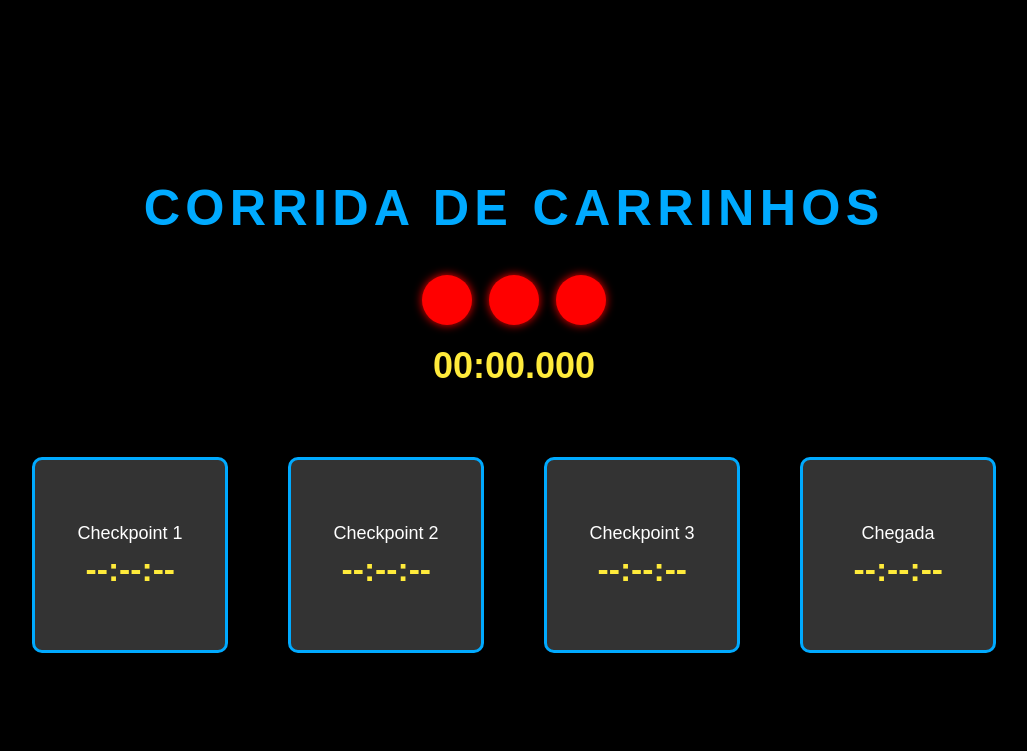
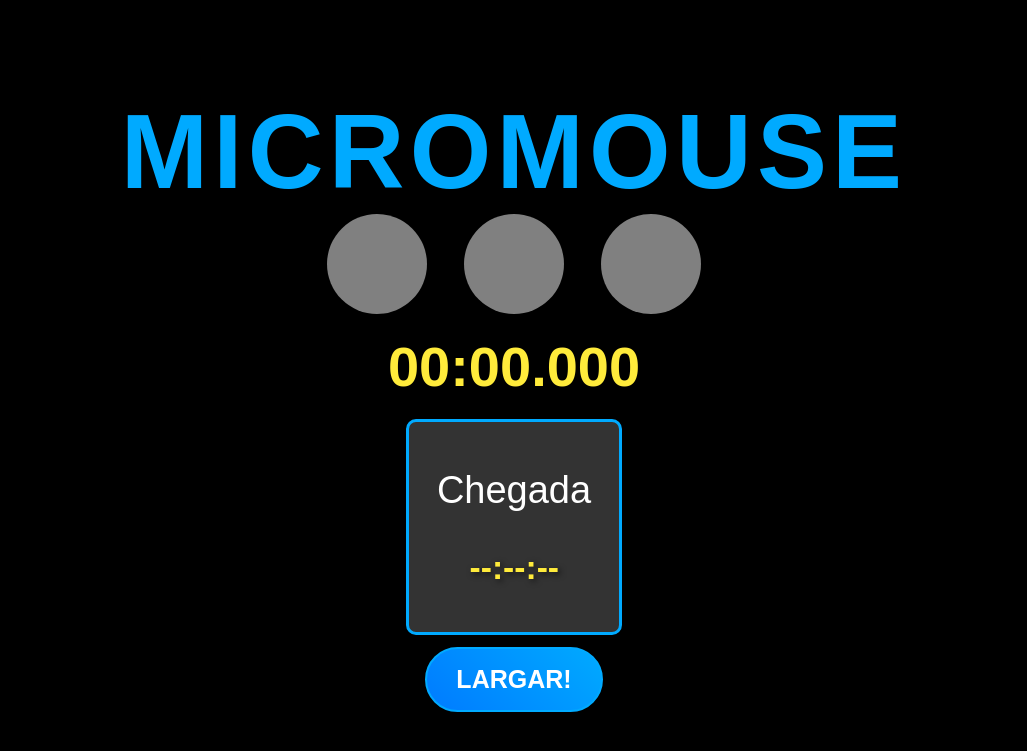
Before and after one commit to JoaoAlexandreMG/TELA_TUR, a Flask app: page / in a window 1280 px wide. Shown: the top 751 px of the page, without its empty margins (126-1153 px from the left). Run offline with Flask 3, Linux system fonts and the light colour scheme; some libraries are stand-ins or nearby versions.

Commit message:
finalizado micromouse

```diff
--- a/app.py
+++ b/app.py
@@ -1,77 +1,59 @@
-from calendar import c
 from flask import Flask, render_template
-from flask_socketio import SocketIO
-from flask_cors import CORS
+from flask_socketio import SocketIO, emit
 import socket
-import threading
+
+# Configurações do servidor
+HOST = "192.168.0.101"  # Altere para o IP correto do seu PC
+PORT = 5555  # Porta para comunicação com o Arduino
 
 app = Flask(__name__)
-app.config['SECRET_KEY'] = 'your_secret_key'
-CORS(app)  # Adiciona suporte ao CORS
-socketio = SocketIO(app)
+app.config["SECRET_KEY"] = "secret!"
+socketio = SocketIO(app, cors_allowed_origins="*")
 
-# Configurações do servidor TCP
-TCP_IP = '127.0.0.1'
-TCP_PORT = 3334
-BUFFER_SIZE = 1024
 
-# Variáveis globais
-race_data = {
-    'checkpoints': [],
-    'finish_time': None,
-}
+# Rota para exibir a página HTML
+@app.route("/")
+def index():
+    return render_template("display.html")
 
-# Função para lidar com conexões TCP e receber dados do ESP32
-def tcp_server():
-    sock = socket.socket(socket.AF_INET, socket.SOCK_STREAM)
-    sock.bind((TCP_IP, TCP_PORT))
-    sock.listen(1)
-    print(f"Servidor TCP escutando na porta {TCP_PORT}...")
 
-    conn, addr = sock.accept()
-    print(f"Conexão de: {addr}")
-    first = False
-    checkpoint1 = False
-    checkpoint2 = False
-    checkpoint3 = False
-    chegada = False
-    try:
-        while True:
-            data = conn.recv(BUFFER_SIZE)
-            if not data:
-                break
+# Função para receber dados do Arduino e enviar ao frontend via WebSocket
+def iniciar_servidor():
+    with socket.socket(socket.AF_INET, socket.SOCK_STREAM) as servidor:
+        servidor.bind((HOST, PORT))
+        servidor.listen()
+        print(f"Esperando conexão no IP {HOST} e porta {PORT}...")
 
-            message = data.decode().strip()
-            if not first:
-                socketio.emit('comeco', message)
-                first = True
-            elif not checkpoint1:
-                socketio.emit('check1', message)
-                checkpoint1 = True
-            elif not checkpoint2:
-                socketio.emit('check2', message)
-                checkpoint2 = True
-            elif not checkpoint3:
-                socketio.emit('check3', message)
-                checkpoint3 = True
-            else:
-                socketio.emit('chegada', message)
-                chegada = True
+        conexao, endereco = servidor.accept()
+        with conexao:
+            print(f"Conectado por {endereco}")
+            while True:
+                dados = conexao.recv(1024)
+                mensagem = dados.decode("utf-8").strip()
+                if mensagem == "0":
+                    socketio.emit(
+                        "start",
+                        {
+                            "start": 1,
+                        },
+                    )
+                else:
+                    socketio.emit(
+                        "finish",
+                        {
+                            "finish": mensagem,
+                        },
+                    )
 
-    finally:
-        conn.close()
 
-# Rota principal para renderizar a página
-@app.route('/')
-def index():
-    return render_template('display.html')
+# Inicia o servidor em uma thread separada
+@socketio.on("connect")
+def handle_connect():
+    print("Cliente conectado.")
 
-# Inicia o servidor TCP em uma thread separada
-if __name__ == '__main__':
-    # Inicia a thread do servidor TCP
-    tcp_thread = threading.Thread(target=tcp_server)
-    tcp_thread.daemon = True  # Permite que o programa termine mesmo que a thread esteja em execução
-    tcp_thread.start()
 
-    # Inicia o servidor Flask
-    socketio.run(app, host='127.0.0.1', port=5000)
+if __name__ == "__main__":
+    socketio.start_background_task(
+        iniciar_servidor
+    )  # Inicia a leitura TCP em segundo plano
+    socketio.run(app, host="0.0.0.0", port=5000)
--- a/static/script.js
+++ b/static/script.js
@@ -1,93 +1,96 @@
+// Conecta ao servidor WebSocket
+const socket = io.connect("http://192.168.0.101:5000");
+
 let startTime;
 let timerInterval;
-let startTimestamp; // Armazena o timestamp de início
-let currentTimeMilliseconds = 0; // Armazena o tempo em milissegundos
 
-// Inicia o cronômetro
-function startTimer() {
-  startTimestamp = Date.now(); // Salva o timestamp de início
-  currentTimeMilliseconds = 0; // Reinicia o tempo acumulado
-  timerInterval = setInterval(updateTimer, 10); // Atualiza a cada 10 milissegundos
-}
-
-// Atualiza o cronômetro
-function updateTimer() {
-  currentTimeMilliseconds = Date.now() - startTimestamp; // Calcula o tempo total em milissegundos
-  const minutes = Math.floor((currentTimeMilliseconds % 3600000) / 60000);
-  const seconds = Math.floor((currentTimeMilliseconds % 60000) / 1000);
-  const milliseconds = Math.floor(currentTimeMilliseconds % 1000);
-
-  document.getElementById("minutes").innerText = String(minutes).padStart(
+// Função para atualizar o cronômetro
+function atualizarCronometro() {
+  const tempoAtual = new Date() - startTime;
+  const minutos = String(Math.floor((tempoAtual / 60000) % 60)).padStart(
     2,
     "0"
   );
-  document.getElementById("seconds").innerText = String(seconds).padStart(
+  const segundos = String(Math.floor((tempoAtual / 1000) % 60)).padStart(
     2,
     "0"
   );
-  document.getElementById("milliseconds").innerText = String(
-    milliseconds
-  ).padStart(3, "0");
+  const milissegundos = String(tempoAtual % 1000).padStart(3, "0");
+
+  document.getElementById("minutes").textContent = minutos;
+  document.getElementById("seconds").textContent = segundos;
+  document.getElementById("milliseconds").textContent = milissegundos;
 }
 
-// WebSocket para receber dados em tempo real do servidor Python
-const socket = io.connect("http://localhost:5000");
+// Função para iniciar a sequência de largada (sem iniciar o cronômetro)
+function iniciarLargada() {
+  const luzes = [
+    document.getElementById("light1"),
+    document.getElementById("light2"),
+    document.getElementById("light3"),
+  ];
+  let index = 0;
 
-socket.on("comeco", function () {
-  console.log("Corrida começou!");
-  startTimer();
+  const interval = setInterval(() => {
+    document.getElementById("start-sound").play(); // Som de largada
+    if (index > 0) luzes[index - 1].classList.remove("active");
+    if (index < luzes.length) {
+      luzes[index].classList.add("active");
+      index++;
+    } else {
+      clearInterval(interval);
+      luzes[luzes.length - 1].classList.remove("active");
+      luzes[luzes.length - 1].classList.add("go"); // Luz verde para partida
+      luzes[luzes.length - 2].classList.add("go"); // Luz verde para partida
+      luzes[luzes.length - 3].classList.add("go"); // Luz verde para partida
+      document.getElementById("start-sound").play(); // Som de largada
+      setTimeout(() => luzes[luzes.length - 1].classList.remove("go"), 1500); // Remove a luz verde
+      setTimeout(() => luzes[luzes.length - 2].classList.remove("go"), 1500); // Remove a luz verde
+      setTimeout(() => luzes[luzes.length - 3].classList.remove("go"), 1500); // Remove a luz verde
+    }
+  }, 1000); // Intervalo entre as luzes
+}
+
+// Função para iniciar o cronômetro
+function iniciarCronometro() {
+  startTime = new Date();
+  timerInterval = setInterval(atualizarCronometro, 10);
+  document.getElementById("finish-time").textContent = "--:--:--";
+}
+
+// Evento para o botão de largada (apenas animação das luzes)
+document
+  .getElementById("start-button")
+  .addEventListener("click", iniciarLargada);
+
+// Evento "start" para iniciar o cronômetro
+socket.on("start", () => {
+  startTime = new Date();
+  timerInterval = setInterval(atualizarCronometro, 10); // Atualiza a cada 10ms
+  document.getElementById("finish-time").textContent = "--:--:--"; // Limpa o tempo de chegada
 });
 
-socket.on("check1", function () {
-  console.log("Passou pelo checkpoint 1");
-  const checkpointTime = formatTime(currentTimeMilliseconds); // Formata o tempo atual em milissegundos
-  updateTime("sensor1-time", checkpointTime);
-});
+// Evento "finish" para parar o cronômetro e exibir o tempo final formatado
+socket.on("finish", () => {
+  document.getElementById("finish-sound").play(); // Som de chegada
+  clearInterval(timerInterval); // Para o cronômetro
 
-socket.on("check2", function () {
-  console.log("Passou pelo checkpoint 2");
-  const checkpointTime = formatTime(currentTimeMilliseconds); // Formata o tempo atual em milissegundos
-  updateTime("sensor2-time", checkpointTime);
-});
-
-socket.on("check3", function () {
-  console.log("Passou pelo checkpoint 3");
-  const checkpointTime = formatTime(currentTimeMilliseconds); // Formata o tempo atual em milissegundos
-  updateTime("sensor3-time", checkpointTime);
-});
-
-socket.on("chegada", function () {
-  console.log("Corrida acabou!");
-  const finishTime = formatTime(currentTimeMilliseconds); // Formata o tempo atual em milissegundos
-  updateTime("finish-time", finishTime);
-  clearInterval(timerInterval); // Para o cronômetro quando chega ao final
-});
-
-// Função para formatar o tempo em mm:ss:ms
-function formatTime(elapsedTime) {
-  const minutes = Math.floor(elapsedTime / 60000);
-  const seconds = Math.floor((elapsedTime % 60000) / 1000);
-  const milliseconds = elapsedTime % 1000;
-
-  return `${String(minutes).padStart(2, "0")}:${String(seconds).padStart(
+  // Calcula e formata o tempo final apenas uma vez
+  const tempoFinal = new Date() - startTime;
+  const minutos = String(Math.floor((tempoFinal / 60000) % 60)).padStart(
     2,
     "0"
-  )}:${String(milliseconds).padStart(3, "0")}`;
-}
+  );
+  const segundos = String(Math.floor((tempoFinal / 1000) % 60)).padStart(
+    2,
+    "0"
+  );
+  const milissegundos = String(tempoFinal % 1000).padStart(3, "0");
 
-// Função para atualizar o tempo de cada sensor
-function updateTime(sensor, message) {
-  const timeElement = document.getElementById(sensor);
-  timeElement.innerText = message; // Atualiza o texto do elemento
-
-  timeElement.classList.add("highlight"); // Adiciona destaque com animação
-  playSound(sensor === "finish-time" ? "finish-sound" : "checkpoint-sound");
-}
-
-// Função para tocar os sons
-function playSound(soundId) {
-  const sound = document.getElementById(soundId);
-  if (sound) {
-    sound.play();
-  }
-}
+  // Define o tempo final para ambas as exibições
+  const tempoFormatado = `${minutos}:${segundos}.${milissegundos}`;
+  document.getElementById("minutes").textContent = minutos;
+  document.getElementById("seconds").textContent = segundos;
+  document.getElementById("milliseconds").textContent = milissegundos;
+  document.getElementById("finish-time").textContent = tempoFormatado;
+});
--- a/static/style.css
+++ b/static/style.css
@@ -15,10 +15,11 @@ body {
 }
 
 .title {
-  font-size: 48px;
-  margin-bottom: 20px;
+  font-size: 100px;
   text-transform: uppercase;
   letter-spacing: 5px;
+  margin-bottom: 5px;
+  margin-top: 5px;
   color: #00aaff; /* Azul claro */
   animation: pulse 1.5s infinite;
 }
@@ -26,30 +27,35 @@ body {
 .lights-container {
   display: flex;
   justify-content: space-around;
-  width: 200px;
-  margin: 20px auto;
+  width: 400px;
+  gap: 10px;
 }
 
 .light {
-  width: 50px;
-  height: 50px;
-  background-color: red;
+  width: 100px;
+  height: 100px;
+  background-color: gray;
   border-radius: 50%;
-  box-shadow: 0px 0px 10px #ff0000;
-  transition: background-color 0.5s, box-shadow 0.5s;
+  transition: background-color 0.3s, box-shadow 0.3s;
 }
 
-.green {
-  background-color: #00ff00;
-  box-shadow: 0px 0px 10px #00ff00;
+.light.active {
+  background-color: red;
+  box-shadow: 0 0 20px rgba(255, 0, 0, 0.8);
+}
+
+.light.go {
+  background-color: green;
+  box-shadow: 0 0 20px rgba(0, 255, 0, 0.8);
 }
 
 /* Estilo para o cronômetro */
 .timer {
-  font-size: 36px;
+  font-size: 56px;
   font-weight: bold;
   color: #ffeb3b; /* Amarelo forte */
-  margin-bottom: 20px;
+  margin-top: 20px;
+  text-shadow: 2px 2px 5px rgba(0, 0, 0, 0.7);
 }
 
 .track {
@@ -57,13 +63,13 @@ body {
   justify-content: space-around;
   width: 80%;
   position: relative;
-  margin-top: 50px;
+  margin-top: 20px;
 }
 
 .checkpoint {
   position: relative;
   background-color: #333;
-  padding: 20px;
+  padding: 30px;
   border-radius: 10px;
   width: 150px;
   height: 150px;
@@ -76,13 +82,13 @@ body {
 }
 
 .label {
-  font-size: 18px;
+  font-size: 38px;
   margin-bottom: 10px;
   color: #fff;
 }
 
 .time {
-  font-size: 24px;
+  font-size: 44px;
   font-weight: bold;
   color: #00aaff;
 }
@@ -126,3 +132,69 @@ body {
     opacity: 1;
   }
 }
+
+/* Botão de largada */
+.start-button {
+  padding: 16px 29px;
+  font-size: 25px;
+  font-weight: bold;
+  color: #fff;
+  background: linear-gradient(45deg, #007bff, #00aaff);
+  border: 2px solid #00aaff;
+  border-radius: 50px;
+  cursor: pointer;
+  margin-top: 12px;
+  transition: all 0.3s ease;
+  text-transform: uppercase;
+  box-shadow: 0px 4px 10px rgba(0, 0, 0, 0.2);
+}
+
+.start-button:hover {
+  background: linear-gradient(45deg, #00aaff, #007bff);
+  border-color: #007bff;
+  box-shadow: 0px 6px 15px rgba(0, 0, 0, 0.3);
+  transform: translateY(-3px); /* Efeito de elevação */
+}
+
+.start-button:active {
+  transform: translateY(1px); /* Efeito de pressionamento */
+  box-shadow: 0px 2px 5px rgba(0, 0, 0, 0.2);
+}
+
+/* Estilo para a área de exibição do tempo */
+#finish-time {
+  font-size: 28px;
+  font-weight: bold;
+  color: #ffeb3b;
+  margin-top: 30px;
+  text-shadow: 2px 2px 5px rgba(0, 0, 0, 0.7);
+}
+
+/* Estilos de responsividade */
+@media (max-width: 768px) {
+  .title {
+    font-size: 36px;
+  }
+
+  .timer {
+    font-size: 30px;
+  }
+
+  .lights-container {
+    width: 150px;
+  }
+
+  .light {
+    width: 40px;
+    height: 40px;
+  }
+
+  .start-button {
+    padding: 8px 16px;
+    font-size: 16px;
+  }
+
+  #finish-time {
+    font-size: 36px;
+  }
+}
--- a/templates/display.html
+++ b/templates/display.html
@@ -8,13 +8,14 @@
   </head>
   <body>
     <div class="race-container">
-      <h1 class="title">Corrida de Carrinhos</h1>
+      <h1 class="title">MICROMOUSE</h1>
 
       <div class="lights-container">
         <div class="light" id="light1"></div>
         <div class="light" id="light2"></div>
         <div class="light" id="light3"></div>
       </div>
+      <!-- Botão de Largada -->
 
       <!-- Cronômetro -->
       <div class="timer">
@@ -25,7 +26,7 @@
       </div>
 
       <div class="track">
-        <div class="checkpoint sensor1">
+        <!-- <div class="checkpoint sensor1">
           <span class="label">Checkpoint 1</span>
           <span class="time highlight" id="sensor1-time">--:--:--</span>
         </div>
@@ -38,13 +39,14 @@
         <div class="checkpoint sensor3">
           <span class="label">Checkpoint 3</span>
           <span class="time highlight" id="sensor3-time">--:--:--</span>
-        </div>
+        </div> -->
 
         <div class="checkpoint finish">
           <span class="label">Chegada</span>
           <span class="time highlight" id="finish-time">--:--:--</span>
         </div>
       </div>
+      <button id="start-button" class="start-button">Largar!</button>
     </div>
 
     <!-- Sons -->
```
Also changed, not shown: 1 other file.
